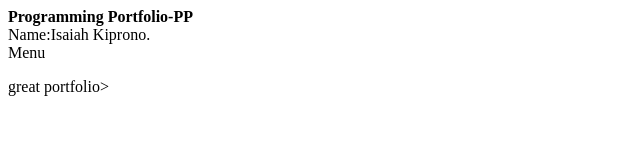
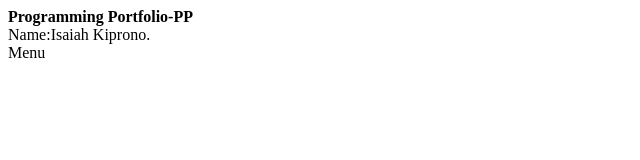
Before and after one commit to Specialist2/portfolio-project, a plain HTML site: page index.html in a window 1280 px wide. Shown: the full height of the page, 0-640 px from the left. Drawn offline with Linux system fonts and the light colour scheme.

Commit message:
portfolio

```diff
--- a/index.html
+++ b/index.html
@@ -13,7 +13,4 @@
       <div class="menu">Menu</div>
     </section>
   </body>
-  <footer>
-    <p>great portfolio></p>
-  </footer>
 </html>
```
